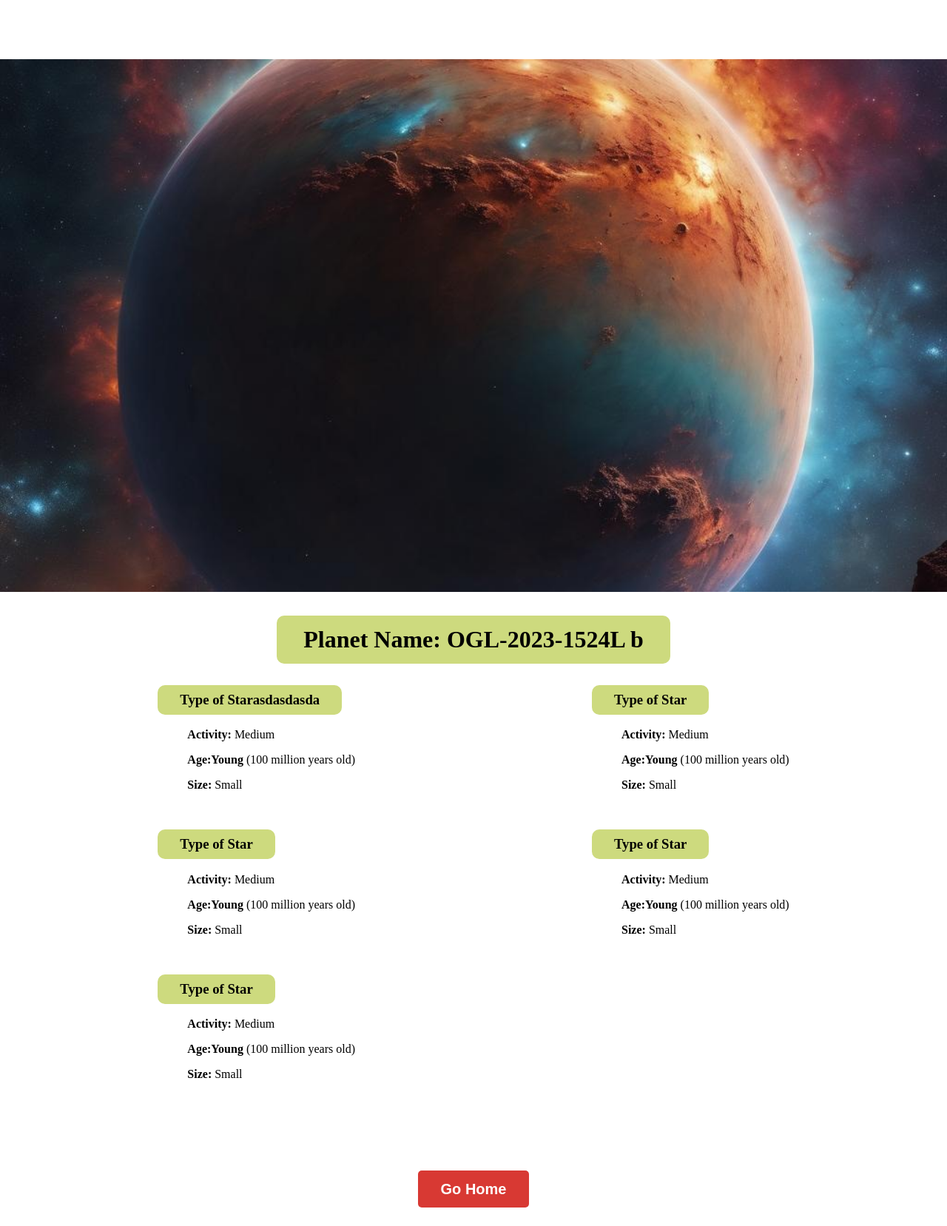
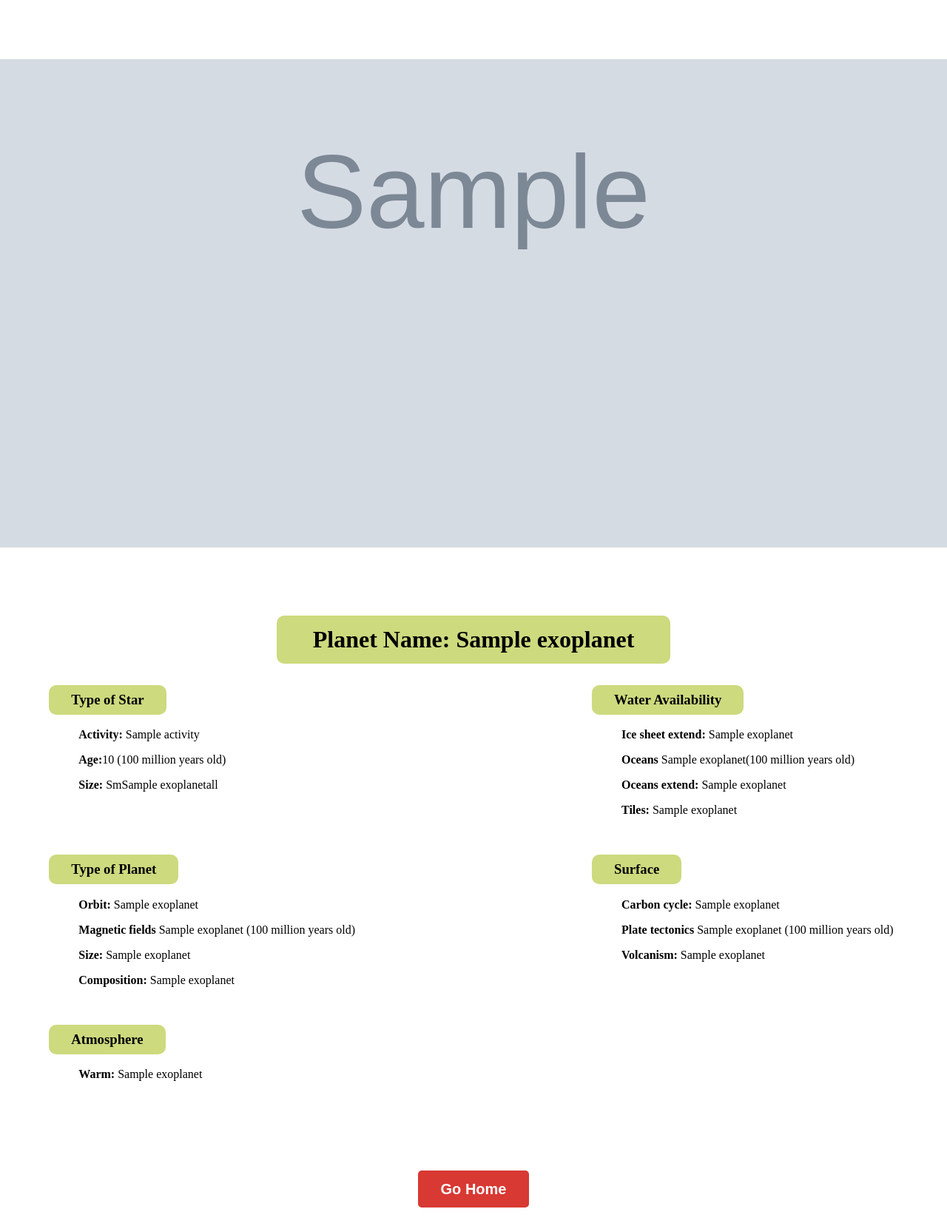
Before and after one commit to GabrielReyes16/Life_Far_Away, a Django app: template Django/life_far_away/app/templates/our_exoplanet.html in a window 1280 px wide. Shown: the whole page at 74% size. Run offline with Django 4.2, Linux system fonts and the light colour scheme; the template is opened without the code that fills it: most values are stand-ins (such as "Sample title", 1, 10 or a date in 2020); grey boxes marked "Sample" are stand-in pictures.

Commit message:
Connecting the app

```diff
--- a/Django/life_far_away/app/templates/index.html
+++ b/Django/life_far_away/app/templates/index.html
@@ -75,7 +75,7 @@
                     <img src="{% static 'img/teegarden.png' %}" alt="Earth" class="img-fluid w-100" width="500" height="500">
                     <div class="buttons mt-4">
                         <a href="#" class="btn btn-danger">See this example</a>
-                        <a href="#" class="btn btn-danger">Learn about us</a>
+                        <a href="/app/our_exoplanet" class="btn btn-danger">Learn about us</a>
                     </div>
                 </div>
             </div>
--- a/Django/life_far_away/app/templates/our_exoplanet.html
+++ b/Django/life_far_away/app/templates/our_exoplanet.html
@@ -14,64 +14,64 @@
 
     <main>
         <div class="home_fondo">
-            <img src="/static/img/background.jpg" alt="">
+            <img src="{{exoplanet.photo.url}}" alt="">
         </div>
         <div class="container_planet">
             <div class="title-container">
-                <h1>Planet Name: OGL-2023-1524L b</h1>
+                <h1>Planet Name: {{exoplanet.name_planet}}</h1>
             </div>
             <div class="content-container">
                 <div class="item-container">
-                    <h3>Type of Starasdasdasda</h3>
+                    <h3>Type of Star</h3>
                     <div class="context">
                             <ul>
-                                <li><b>Activity:</b> Medium</li>
-                                <li><b>Age:Young</b> (100 million years old)</li>
-                                <li><b>Size:</b> Small</li>
+                                <li><b>Activity:</b> {{exoplanet.activity}}</li>
+                                <li><b>Age:</b>{{exoplanet.age}}  (100 million years old)</li>
+                                <li><b>Size:</b> Sm{{exoplanet.name_planet}}all</li>
                             </ul>
                     </div>
                 </div>
 
                 <div class="item-container">
-                    <h3>Type of Star</h3>
+                    <h3>Water Availability</h3>
                     <div class="context">
                             <ul>
-                                <li><b>Activity:</b> Medium</li>
-                                <li><b>Age:Young</b> (100 million years old)</li>
-                                <li><b>Size:</b> Small</li>
+                                <li><b>Ice sheet extend:</b> {{exoplanet.name_planet}}</li>
+                                <li><b>Oceans</b> {{exoplanet.name_planet}}(100 million years old)</li>
+                                <li><b>Oceans extend:</b> {{exoplanet.name_planet}}</li>
+                                <li><b>Tiles:</b> {{exoplanet.name_planet}}</li>
                             </ul>
                     </div>
                 </div>
 
                 <div class="item-container">
-                    <h3>Type of Star</h3>
+                    <h3>Type of Planet</h3>
                     <div class="context">
                             <ul>
-                                <li><b>Activity:</b> Medium</li>
-                                <li><b>Age:Young</b> (100 million years old)</li>
-                                <li><b>Size:</b> Small</li>
+                                <li><b>Orbit:</b> {{exoplanet.name_planet}}</li>
+                                <li><b>Magnetic fields</b> {{exoplanet.name_planet}} (100 million years old)</li>
+                                <li><b>Size:</b> {{exoplanet.name_planet}}</li>
+                                <li><b>Composition:</b> {{exoplanet.name_planet}}</li>
                             </ul>
                     </div>
                 </div>
 
                 <div class="item-container">
-                    <h3>Type of Star</h3>
+                    <h3>Surface</h3>
                     <div class="context">
                             <ul>
-                                <li><b>Activity:</b> Medium</li>
-                                <li><b>Age:Young</b> (100 million years old)</li>
-                                <li><b>Size:</b> Small</li>
+                                <li><b>Carbon cycle:</b> {{exoplanet.name_planet}}</li>
+                                <li><b>Plate tectonics</b> {{exoplanet.name_planet}} (100 million years old)</li>
+                                <li><b>Volcanism:</b> {{exoplanet.name_planet}}</li>
                             </ul>
                     </div>
                 </div>
 
                 <div class="item-container">
-                    <h3>Type of Star</h3>
+                    <h3>Atmosphere</h3>
                     <div class="context">
                             <ul>
-                                <li><b>Activity:</b> Medium</li>
-                                <li><b>Age:Young</b> (100 million years old)</li>
-                                <li><b>Size:</b> Small</li>
+                                <li><b>Warm:</b> {{exoplanet.name_planet}}</li>
                             </ul>
                     </div>
                 </div>
```
Also changed, not shown: Django/life_far_away/app/static/img/planet.png (added).
